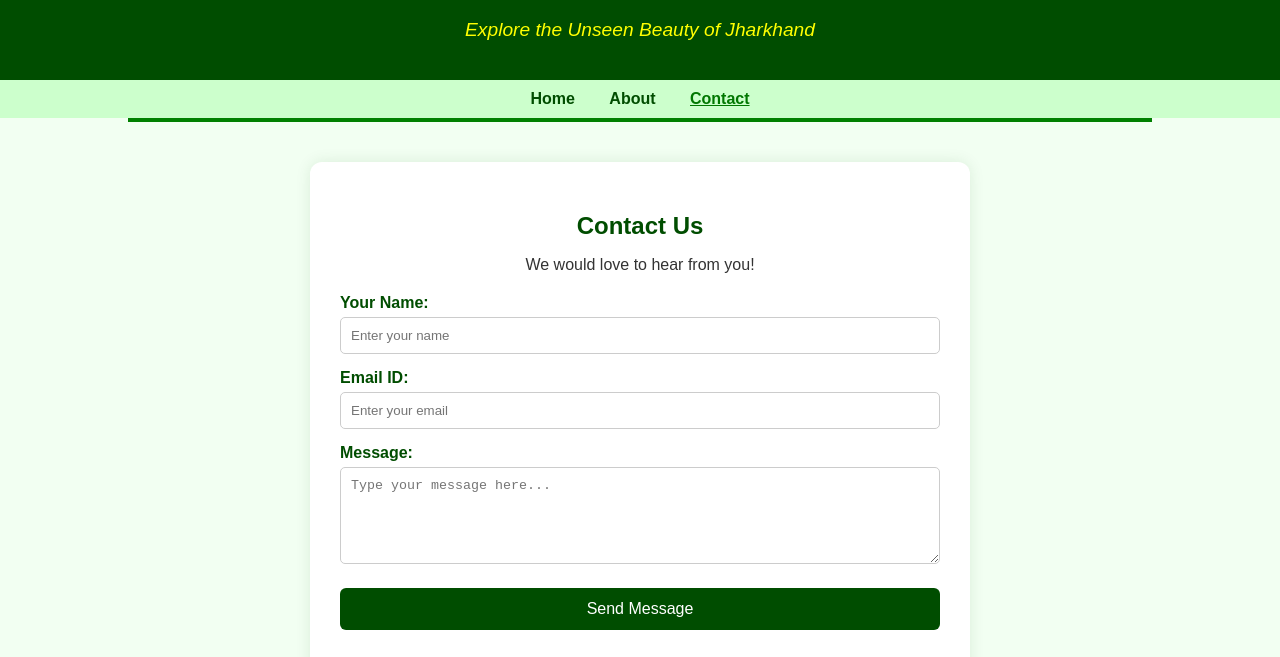
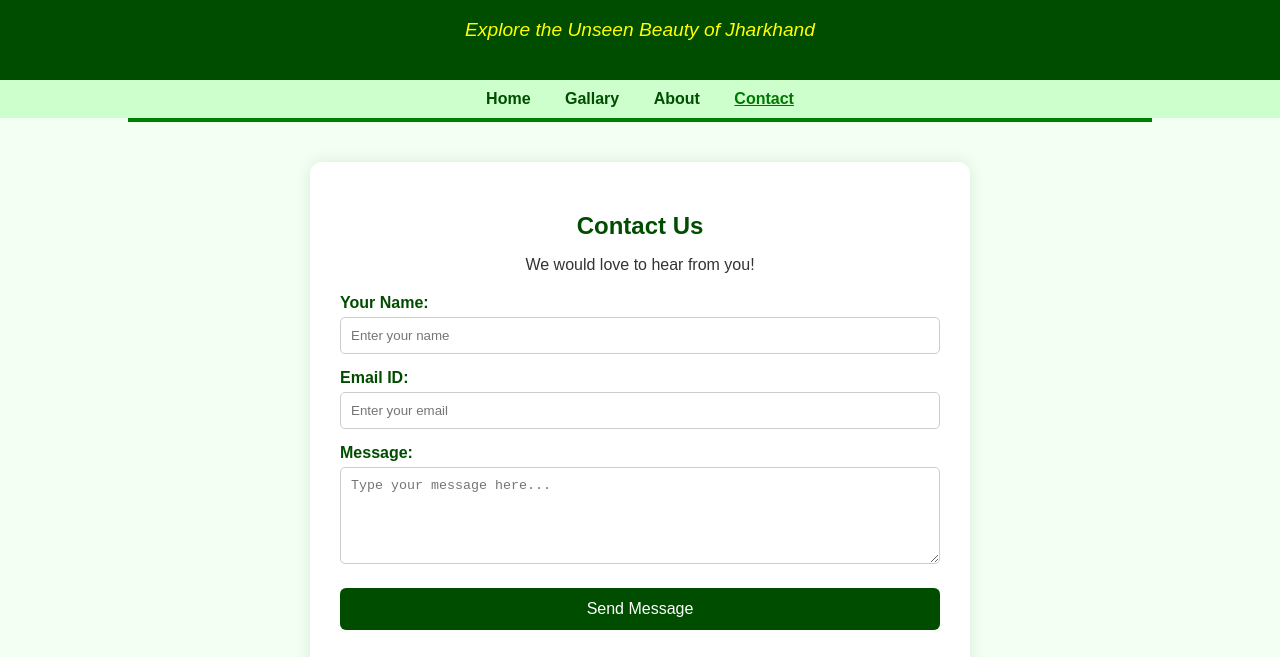
Before and after one commit to princeyadav7463/Latehar_Tourism, a plain HTML site: page Latehar_Tourism/contact.html in a window 1280 px wide. Shown: the part 81-738 px from the top of the page. Drawn offline with Linux system fonts and the light colour scheme.

Commit message:
Update contact.html

```diff
--- a/Latehar_Tourism/contact.html
+++ b/Latehar_Tourism/contact.html
@@ -15,6 +15,7 @@
     <!-- Navigation -->
     <nav class="navbar">
       <a href="index.html">Home</a>
+      <a href="gallary.html">Gallary</a>
       <a href="about.html">About</a>
       <a href="contact.html" class="active">Contact</a>
     </nav>
```
